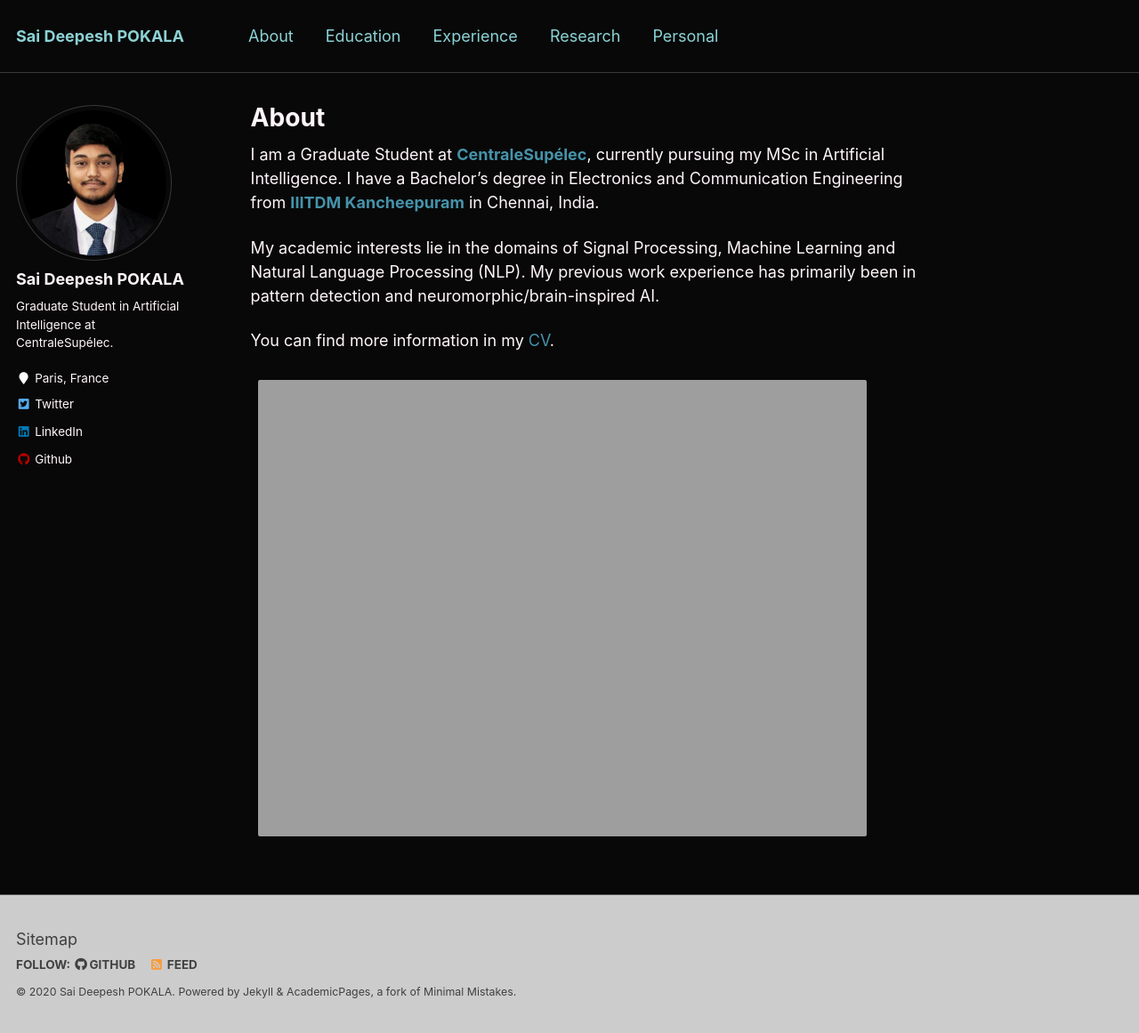
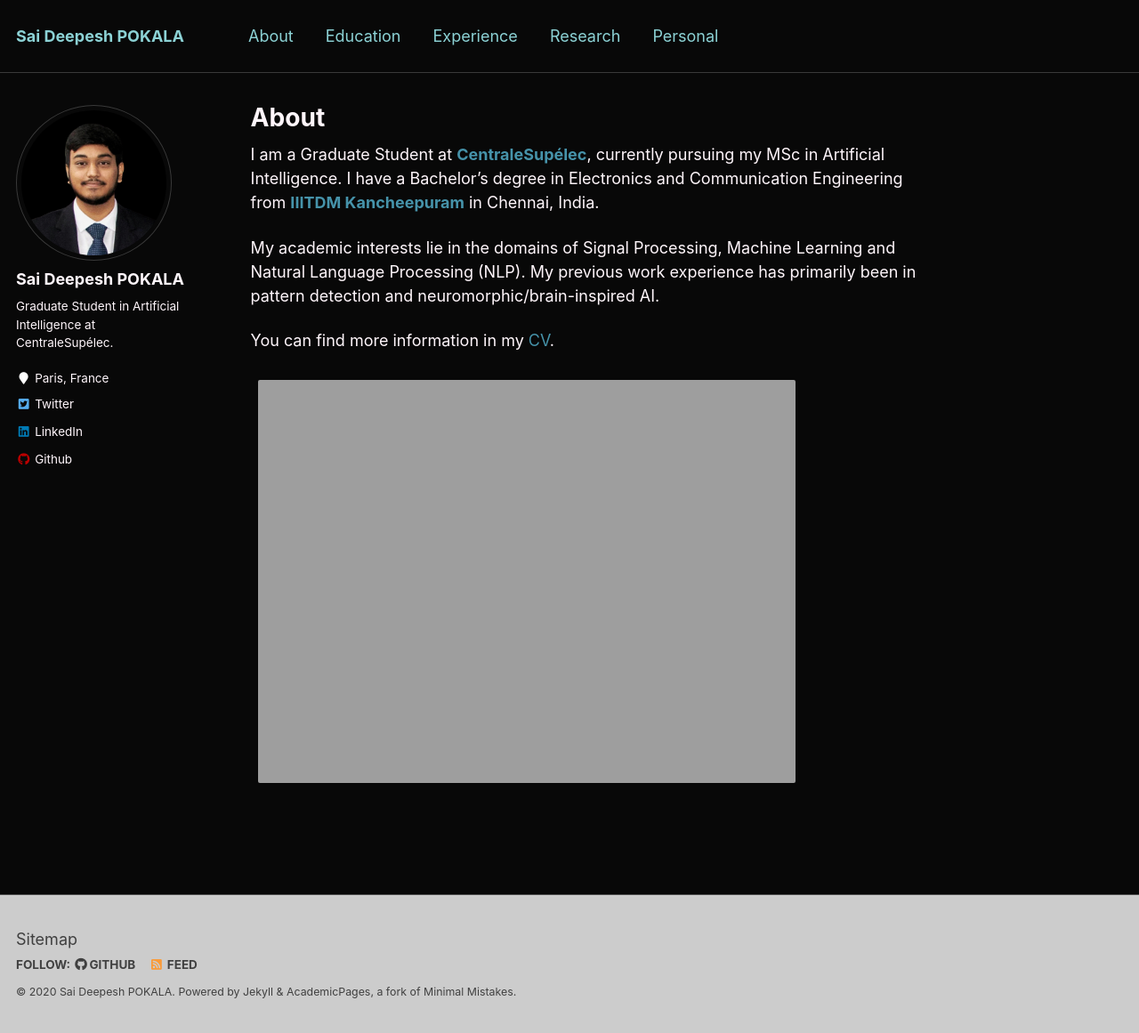
Before and after one commit to saideepesh/saideepesh.github.io, a Jekyll site: the page built from _pages/about.md, in a window 1280 px wide and 1161 px high. Shown: the whole window at 89% size. Built offline with Jekyll 4.4.1, drawn with Linux system fonts in a browser that asks for light colours.

Commit message:
Update about.md

```diff
--- a/_pages/about.md
+++ b/_pages/about.md
@@ -14,4 +14,4 @@ My academic interests lie in the domains of Signal Processing, Machine Learning
 
 You can find more information in my [CV](https://saideepesh.github.io/files/PSD_CV_November_2020.pdf){:target="_blank" rel="noopener"}.
 
-<img align="middle" src="https://saideepesh.github.io/files/Deepesh_Prague.jpeg?raw=true" alt="Photo" style="width: 700px; border-radius: 10px; padding: 8px 8px 8px 8px"/>
+<img align="middle" src="https://saideepesh.github.io/files/Deepesh_Prague.jpeg?raw=true" alt="Photo" style="width: 620px; border-radius: 10px; padding: 8px 8px 8px 8px"/>
```
